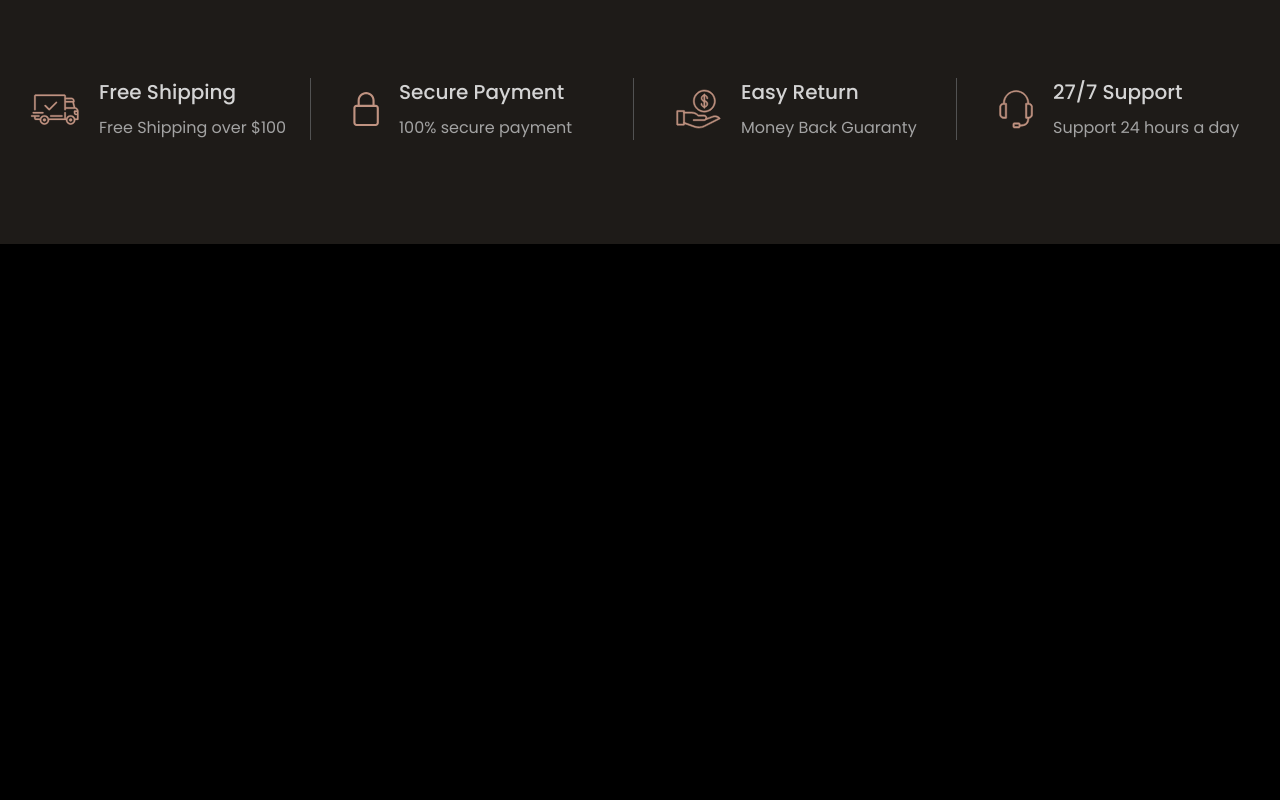
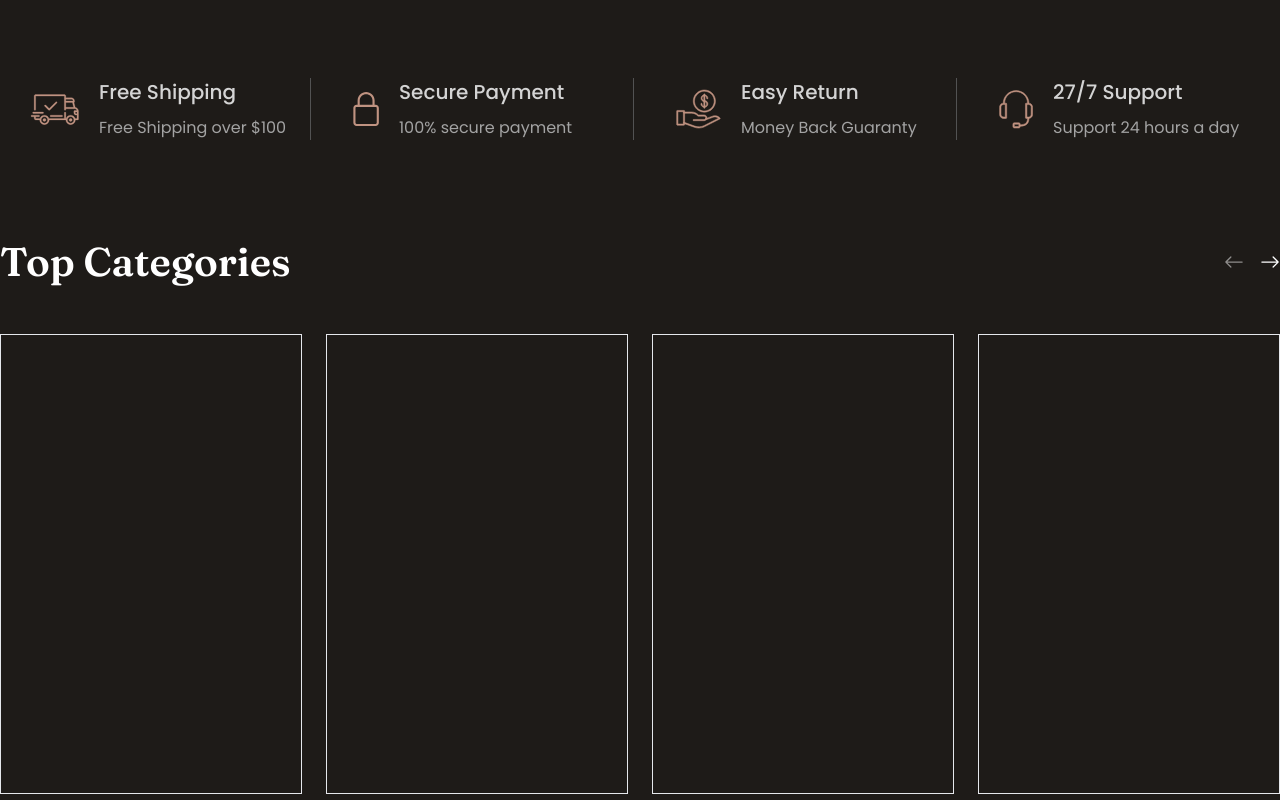
Before and after one commit to TamimHossain031/steadfast-p01, a React (Vite) app: page / in a window 1280 px wide. Shown: the part 967-1767 px from the top of the page. Before the commit the page ends 1211 px from the top, so only its background shows below. Built offline with nearby package versions, Linux system fonts and the light colour scheme.

Commit message:
add slider

```diff
--- a/package.json
+++ b/package.json
@@ -13,7 +13,8 @@
     "react": "^18.3.1",
     "react-dom": "^18.3.1",
     "react-icons": "^5.3.0",
-    "react-router-dom": "^6.27.0"
+    "react-router-dom": "^6.27.0",
+    "swiper": "^11.1.14"
   },
   "devDependencies": {
     "@eslint/js": "^9.13.0",
--- a/src/components/Header.jsx
+++ b/src/components/Header.jsx
@@ -15,7 +15,7 @@ export default function Header() {
   const toggleNav = () => setNavShow(!navShow);
 
   return (
-    <header className="z-[1000] w-[1440px] fixed top-0 ">
+    <header className="z-[1000] max-w-[1440px] w-full fixed top-0 ">
       <div className="header-wrap container">
         {/* //logo */}
         <Link to="/">
--- a/src/components/Home/TopCategory.jsx
+++ b/src/components/Home/TopCategory.jsx
@@ -1,7 +1,95 @@
-export default function TopCategory(){
-    return (
-            <section>
+// import Swiper core and required modules
+import { BsArrowLeft, BsArrowRight } from "react-icons/bs";
+import { Navigation } from "swiper/modules";
+import { Swiper, SwiperSlide } from "swiper/react";
+import {useState,useRef} from 'react';
+// Import Swiper styles
+import "swiper/css";
+import "swiper/css/navigation";
 
-            </section>
-    );
+export default function TopCategory() {
+  const [slideBegOrNot,handleSlideByState] = useState({
+    isFirst:true,
+    isLast:false
+  })
+  const sliderRef = useRef();
+
+  const handleNext=()=>{
+    sliderRef.current.swiper.slideNext();
+  }
+  const handlePrev=()=>{
+    sliderRef.current.swiper.slidePrev();
+  }
+  const onSlideChange=(swiper)=>{
+    handleSlideByState({
+      isFirst:swiper.isBeginning,
+      isLast:swiper.isEnd
+    })
+  }
+
+  const{isLast,isFirst} = slideBegOrNot;
+  return (
+    <section className="container">
+      <div className="align-middle mb-[48px] flex justify-between">
+        <h2 className="title ">Top Categories</h2>
+        <div className="flex gap-4">
+          <button className={isFirst ? 'disable' : ''} onClick={handlePrev}>
+            <BsArrowLeft color="white" size={20}/>{" "}
+          </button>
+          <button className={isLast ? 'disable' : ''} onClick={ handleNext}>
+            {" "}
+            <BsArrowRight color="white" size={20}/>
+          </button>
+        </div>
+      </div>
+      <Swiper
+        // install Swiper modules
+        modules={[Navigation]}
+        spaceBetween={24}
+        slidesPerView={4}
+        className={"mySwiper"}
+        ref={sliderRef}
+        onSlideChange={onSlideChange}
+        breakpoints={{
+          0: {
+            slidesPerView: 1,
+          },
+          400: {
+            slidesPerView: 2,
+          },
+
+          865: {
+            slidesPerView: 3,
+          },
+          1000: {
+            slidesPerView: 4,
+          },
+        }}
+      >
+        <SwiperSlide>
+          <div className="h-[460px] border"></div>
+        </SwiperSlide>
+        <SwiperSlide>
+          {" "}
+          <div className="h-[460px] border"></div>
+        </SwiperSlide>
+        <SwiperSlide>
+          {" "}
+          <div className="h-[460px] border"></div>
+        </SwiperSlide>
+        <SwiperSlide>
+          {" "}
+          <div className="h-[460px] border"></div>
+        </SwiperSlide>
+        <SwiperSlide>
+          {" "}
+          <div className="h-[460px] border"></div>
+        </SwiperSlide>
+        <SwiperSlide>
+          {" "}
+          <div className="h-[460px] border"></div>
+        </SwiperSlide>
+      </Swiper>
+    </section>
+  );
 }
--- a/src/index.css
+++ b/src/index.css
@@ -52,6 +52,14 @@
   .btn-primary{
     @apply py-[16px] px-[24px] bg-accent1 rounded-[4px] flex gap-2 capitalize text-[16px]
   }
+  .disable{
+    @apply cursor-default opacity-[0.5]
+  }
+
+  /* title */
+  .title{
+    @apply text-[40px] font-semibold text-white leading-[120%] font2
+  }
 
 
 }
--- a/src/pages/Home.jsx
+++ b/src/pages/Home.jsx
@@ -1,11 +1,13 @@
 import Hero from "../components/Home/Hero";
 import Service from "../components/Home/Service";
+import TopCategory from "../components/Home/TopCategory";
 
 export default function Home(){
     return (
             <section>
                 <Hero/>
                 <Service/>
+                <TopCategory/>
             </section>
     );
 }
```
Also changed, not shown: 1 other file (tests, documents, lock files or other folders).
